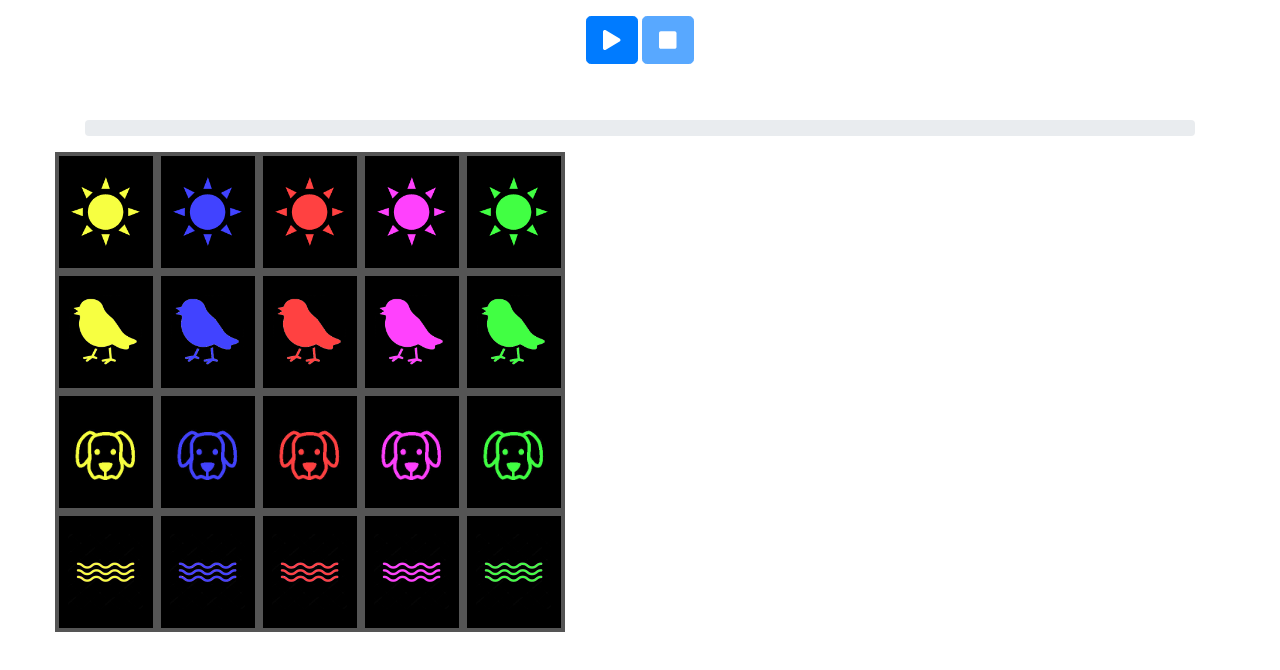
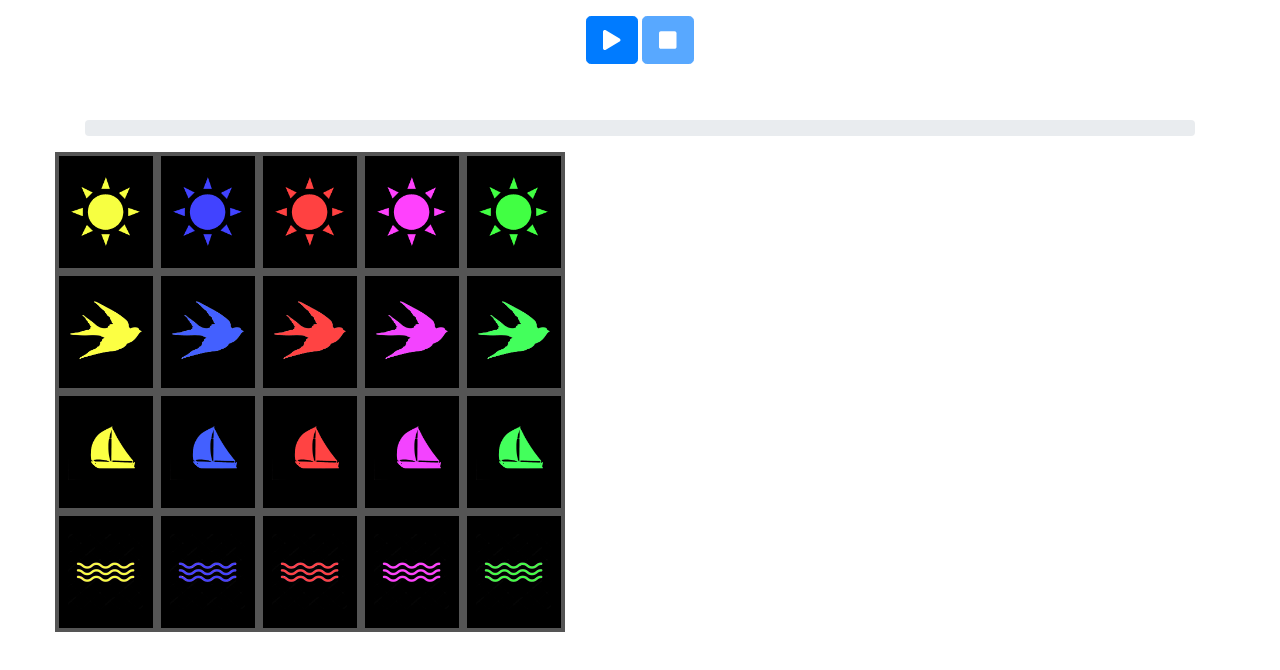
Before and after one commit to billysan/billysan.github.io, a plain HTML site: page af/af.html in a window 1280 px wide. Drawn offline with nearby package versions, Linux system fonts and the light colour scheme.

Commit message:
boat, berb

```diff
--- a/af/af.html
+++ b/af/af.html
@@ -50,18 +50,18 @@
 					<div class="cell" id="green-sun"></div>
 				</div>
 				<div class="row">
-					<div class="cell" id="yellow-bird"></div>
-					<div class="cell" id="blue-bird"></div>
-					<div class="cell" id="red-bird"></div>
-					<div class="cell" id="pink-bird"></div>
-					<div class="cell" id="green-bird"></div>
+					<div class="cell" id="yellow-berb"></div>
+					<div class="cell" id="blue-berb"></div>
+					<div class="cell" id="red-berb"></div>
+					<div class="cell" id="pink-berb"></div>
+					<div class="cell" id="green-berb"></div>
 				</div>
 				<div class="row">
-					<div class="cell" id="yellow-dog"></div>
-					<div class="cell" id="blue-dog"></div>
-					<div class="cell" id="red-dog"></div>
-					<div class="cell" id="pink-dog"></div>
-					<div class="cell" id="green-dog"></div>
+					<div class="cell" id="yellow-boat"></div>
+					<div class="cell" id="blue-boat"></div>
+					<div class="cell" id="red-boat"></div>
+					<div class="cell" id="pink-boat"></div>
+					<div class="cell" id="green-boat"></div>
 				</div>
 				<div class="row">
 					<div class="cell" id="yellow-wave"></div>
--- a/af/af.js
+++ b/af/af.js
@@ -10,8 +10,8 @@ var LIMBS = [
 
 var ICONS = [
 	'sun',
-	'bird',
-	'dog',
+	'berb',
+	'boat',
 	'wave'
 ];
 
@@ -24,8 +24,8 @@ var COLORS = [
 ]
 
 
-var root = "/af";
-//var root = "C:/Users/billy/Projects/2/billysan.github.io/af"
+//var root = "/af";
+var root = "C:/Users/billy/Projects/billysan.github.io/af"
 
 function play_random() {
 
--- a/af/style.css
+++ b/af/style.css
@@ -21,11 +21,11 @@
 	transition: 0.5s all;
 }
 
-#pink-bird { background-image: url('icons/pink-bird.png'); }
-#green-bird { background-image: url('icons/green-bird.png'); }
-#yellow-bird { background-image: url('icons/yellow-bird.png'); }
-#blue-bird { background-image: url('icons/blue-bird.png'); }
-#red-bird { background-image: url('icons/red-bird.png'); }
+#pink-berb { background-image: url('icons/pink-berb.png'); }
+#green-berb { background-image: url('icons/green-berb.png'); }
+#yellow-berb { background-image: url('icons/yellow-berb.png'); }
+#blue-berb { background-image: url('icons/blue-berb.png'); }
+#red-berb { background-image: url('icons/red-berb.png'); }
 
 #pink-sun { background-image: url('icons/pink-sun.png'); }
 #green-sun { background-image: url('icons/green-sun.png'); }
@@ -33,11 +33,11 @@
 #blue-sun { background-image: url('icons/blue-sun.png'); }
 #red-sun { background-image: url('icons/red-sun.png'); }
 
-#pink-dog { background-image: url('icons/pink-dog.png'); }
-#green-dog { background-image: url('icons/green-dog.png'); }
-#yellow-dog { background-image: url('icons/yellow-dog.png'); }
-#blue-dog { background-image: url('icons/blue-dog.png'); }
-#red-dog { background-image: url('icons/red-dog.png'); }
+#pink-boat { background-image: url('icons/pink-boat.png'); }
+#green-boat { background-image: url('icons/green-boat.png'); }
+#yellow-boat { background-image: url('icons/yellow-boat.png'); }
+#blue-boat { background-image: url('icons/blue-boat.png'); }
+#red-boat { background-image: url('icons/red-boat.png'); }
 
 #pink-wave { background-image: url('icons/pink-wave.png'); }
 #green-wave { background-image: url('icons/green-wave.png'); }
@@ -52,11 +52,11 @@
 }
 
 .af-grid .row:nth-child(3) .cell {
-	background-image:url('icons/dog.jpg');
+	background-image:url('icons/boat.jpg');
 }
 
 .af-grid .row:nth-child(2) .cell {
-	background-image:url('icons/bird.png');
+	background-image:url('icons/berb.png');
 }
 
 .af-grid .row:nth-child(1) .cell {
```
Also changed, not shown: af/icons/blue-berb.png (added), af/icons/blue-boat.png (added), af/icons/green-berb.png (added), af/icons/green-boat.png (added), af/icons/pink-berb.png (added), af/icons/pink-boat.png (added), af/icons/red-berb.png (added), af/icons/red-boat.png (added), af/icons/yellow-berb.png (added), af/icons/yellow-boat.png (added), 2 other files.
